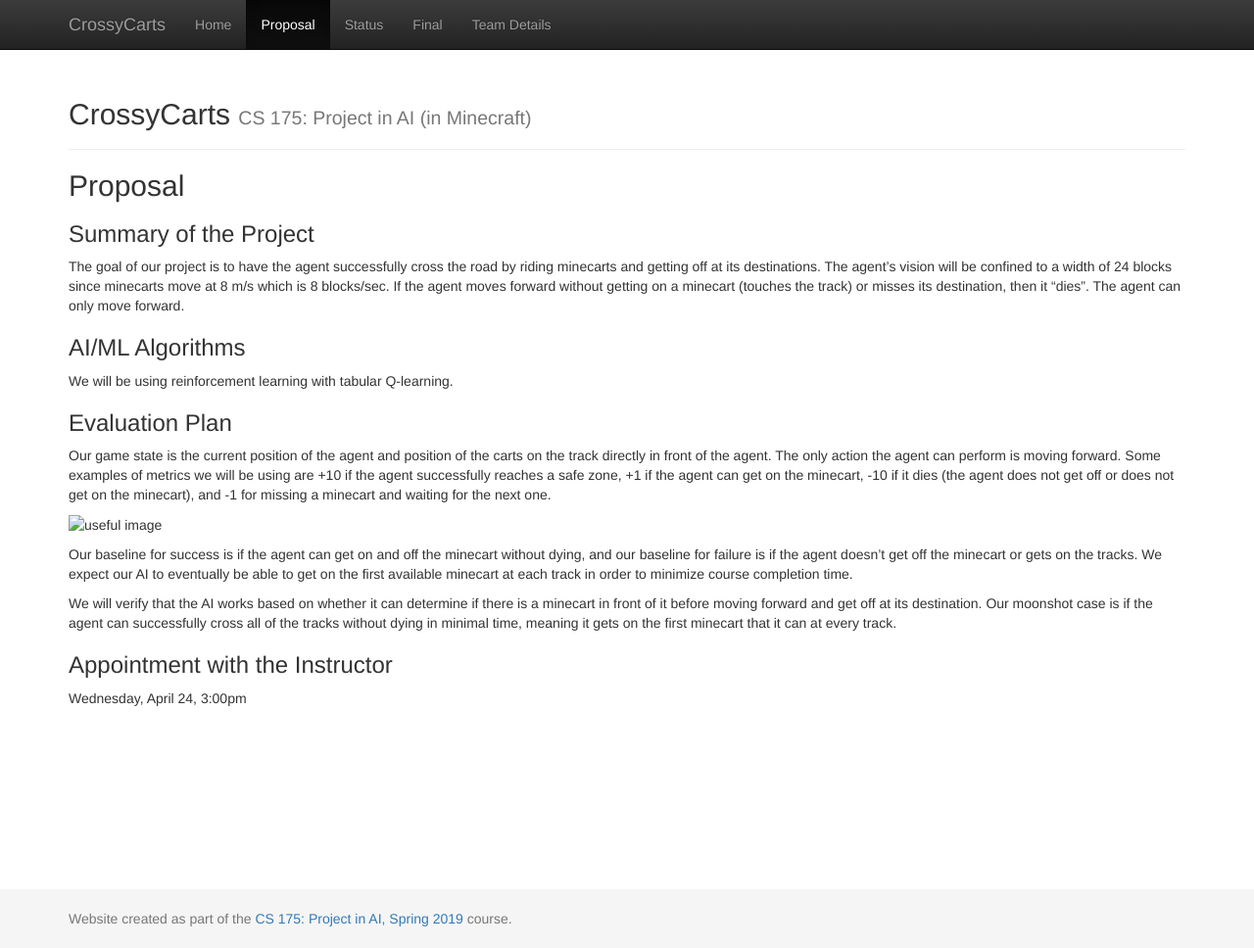
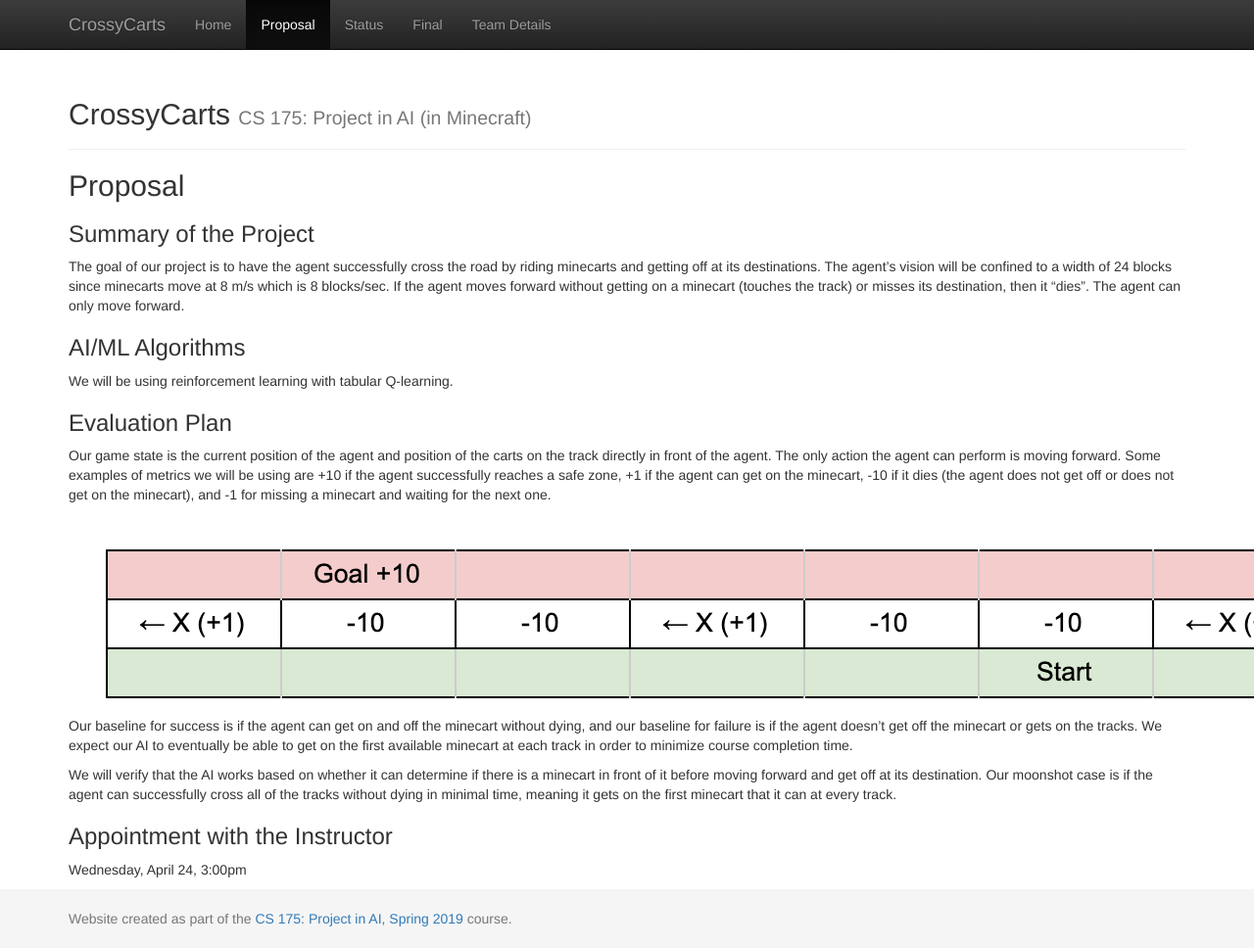
Before and after one commit to YINGDAT/CrossyCarts, a Jekyll site: the page built from docs/proposal.md, in a window 1280 px wide and 968 px high. Shown: the whole window at 98% size. Built offline with Jekyll 4.4.1, drawn with Linux system fonts in a browser that asks for light colours.

Commit message:
Update proposal.md

```diff
--- a/docs/proposal.md
+++ b/docs/proposal.md
@@ -15,7 +15,7 @@
 ### Evaluation Plan
 Our game state is the current position of the agent and position of the carts on the track directly in front of the agent. The only action the agent can perform is moving forward. Some examples of metrics we will be using are +10 if the agent successfully reaches a safe zone, +1 if the agent can get on the minecart, -10 if it dies (the agent does not get off or does not get on the minecart), and -1 for missing a minecart and waiting for the next one.
 
-![useful image](sample_evaluation_table.png)
+![useful image](img/sample_evaluation_table.png)
 
 Our baseline for success is if the agent can get on and off the minecart without dying, and our baseline for failure is if the agent doesn’t get off the minecart or gets on the tracks. We expect our AI to eventually be able to get on the first available minecart at each track in order to minimize course completion time.
 
```
